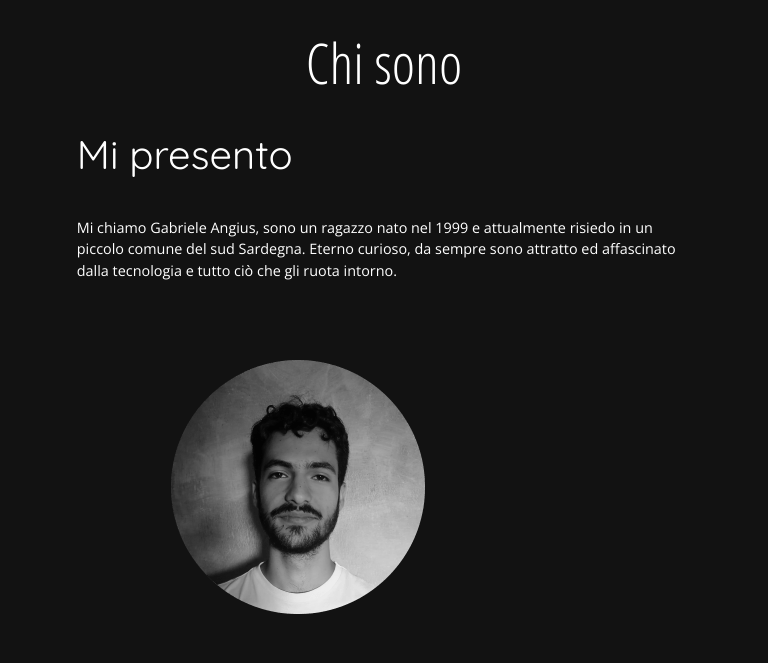
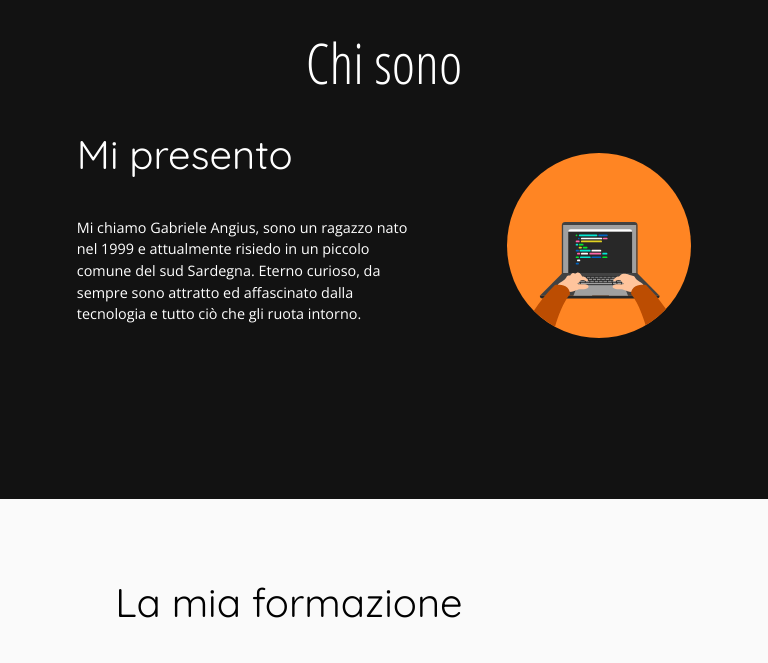
Before and after one commit to gabrieleAngius/Personal-portfolio, a plain HTML site: page chisono.html in a window 768 px wide. Shown: the part 68-731 px from the top of the page. Drawn offline with nearby package versions, Linux system fonts and the light colour scheme; a web font is replaced by a local one.

Commit message:
Sostituita l'immagine nella sezione chi sono, cambiato il color theme nel metatag

```diff
--- a/chisono.html
+++ b/chisono.html
@@ -8,7 +8,7 @@
         <meta name="keywords" content="Portfolio, Web Design, Web Develop, Front-end Develop" />
 	    <meta name="author" content="Gabriele Angius">
 	    <meta name="viewport" content="width=device-width, initial-scale=1.0" />
-        <meta name="theme-color" content="#FF8523" />
+        <meta name="theme-color" content="#0A0A0A" />
 	    <!--font-->
 	    <link rel="preconnect" href="https://fonts.googleapis.com" />
         <link rel="preconnect" href="https://fonts.gstatic.com" crossorigin />
@@ -40,12 +40,12 @@
         <main>
             <section>
                 <h1 class="display">Chi sono</h1>
-                <div class="flex-container-mob">
+                <div class="flex-container-mob" id="mipresento">
                     <div>
                         <h2>Mi presento</h2>
                         <p>Mi chiamo Gabriele Angius, sono un ragazzo nato nel 1999 e attualmente risiedo in un piccolo comune del sud Sardegna. Eterno curioso, da sempre sono attratto ed affascinato dalla tecnologia e tutto ciò che gli ruota intorno.</p>
                     </div>
-                    <img src="imgs/png/io.png" alt="ritratto di Gabriele" id="foto_gab">
+                    <img src="imgs/svg/Illustration.svg" alt="Illustrazione pc">
                 </div>
 
             </section>
--- a/sass/_globali.scss
+++ b/sass/_globali.scss
@@ -85,9 +85,17 @@ section {
 	padding-bottom: 10vw;
 }
 // aggiustamenti immagine
-#foto_gab {
-	max-width: 17vw;
-	margin: 0 0 -3vw 5vw;
+#mipresento {
+	align-items: center;
+	justify-content: space-between;
+	div {
+		max-width: 45vw;
+	}
+	img {
+		max-width: 13rem;
+		margin: 0;
+	}
+
 }
 #err404 {
 	border: 2px solid #FFFFFF;
--- a/sass/_mqueries-mobile-e-tablet.scss
+++ b/sass/_mqueries-mobile-e-tablet.scss
@@ -92,9 +92,17 @@
     .top-fix2 {
         margin-top: 30vw;
     }
-    #foto_gab {
-        max-width: 70%;
-        margin: 10% 0 0 15%;
+    #mipresento {
+        align-items: center;
+        justify-content: space-between;
+        div {
+            max-width: 100%;
+        }
+        img {
+            max-width: 70%;
+            margin: 10% 0 0 15%;
+        }
+
     }
     #err404 {
         margin-top: 20vw;
--- a/sass/_mqueries-tablet.scss
+++ b/sass/_mqueries-tablet.scss
@@ -37,6 +37,15 @@
         }
         p {
             font-size: 2.5rem;
+        }
+    }
+    #mipresento {
+        img {
+            max-width: 30%;
+            margin: 10% 0 0 15%;
+        }
+        div {
+            max-width: 55%;
         }
     }
     //^ CARDS
```
Also changed, not shown: 404.html (+1 -1 lines), index.html (+1 -1 lines), lavori.html (+1 -1 lines), imgs/svg/Illustration.svg (added), main.css, 1 other file.
